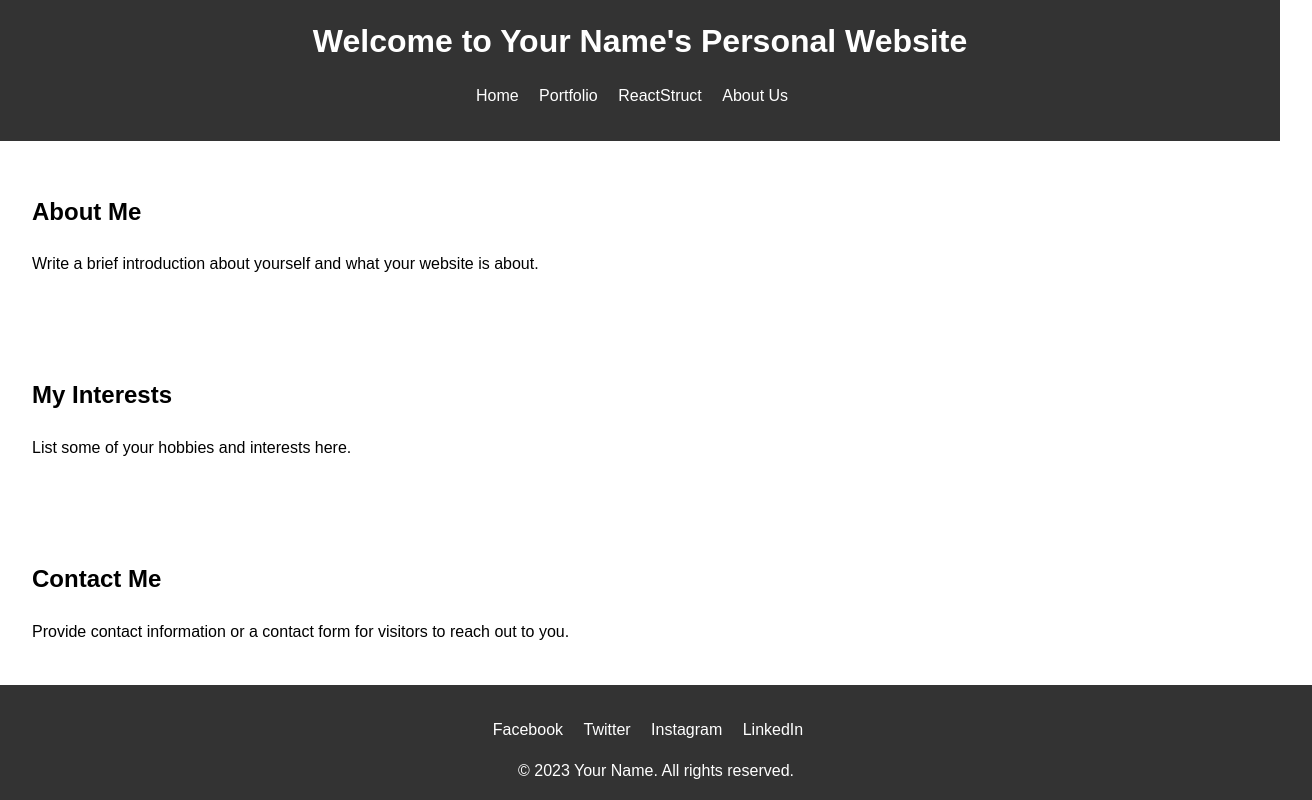
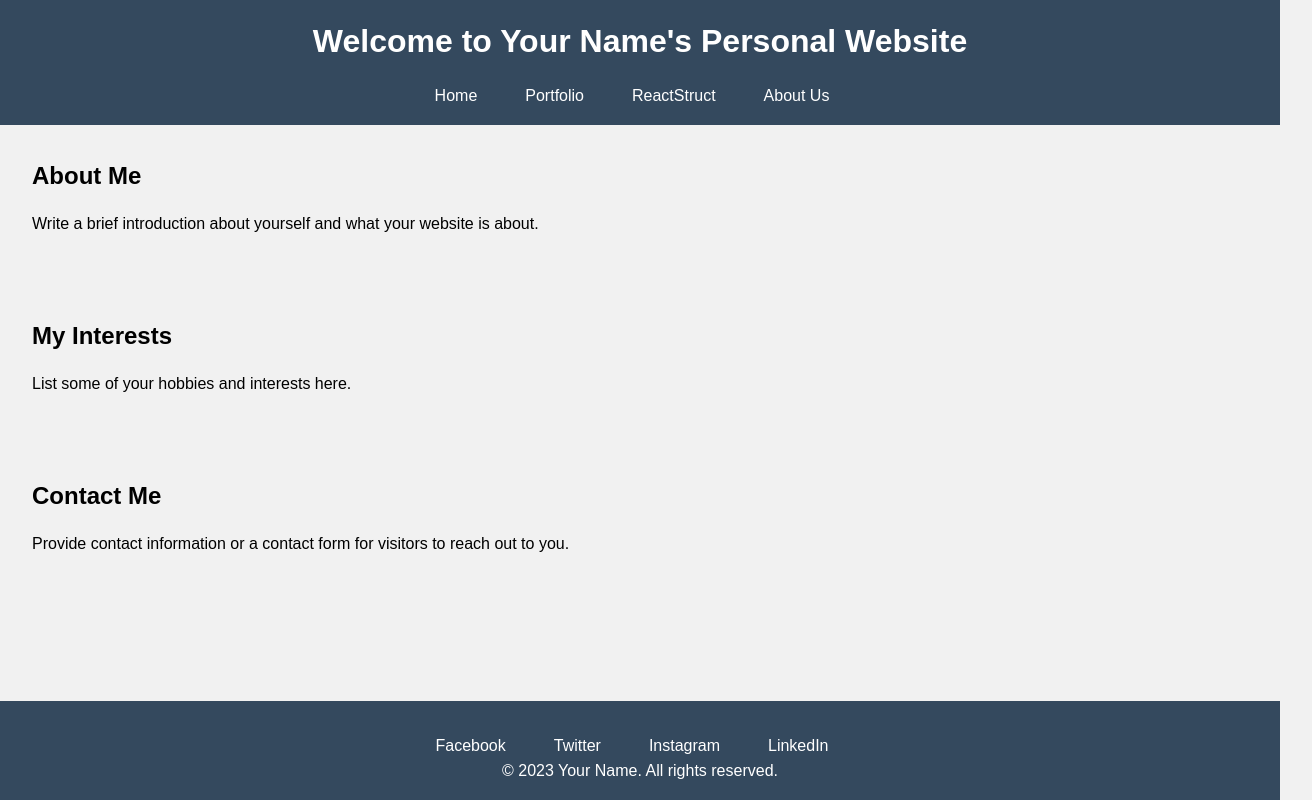
Before and after one commit to Priteshmewada/Priteshmewada.github.io, a plain HTML site: page index.html in a window 1280 px wide. Shown: the whole page, 1312 px wide, since content can reach past the window. Drawn offline with Linux system fonts and the light colour scheme.

Commit message:
Update styles.css

```diff
--- a/styles.css
+++ b/styles.css
@@ -1,46 +1,71 @@
-body {
-    font-family: Arial, sans-serif;
-    line-height: 1.6;
+/* Reset default browser styles */
+* {
+    box-sizing: border-box;
     margin: 0;
     padding: 0;
 }
 
+body {
+    font-family: Arial, sans-serif;
+    line-height: 1.6;
+    background-color: #f1f1f1;
+}
+
 header {
-    background-color: #333;
+    background-color: #34495e;
     color: #fff;
     text-align: center;
-    padding: 1rem;
+    padding: 1rem 0;
 }
 
 header h1 {
     margin: 0;
+    font-size: 2rem;
+}
+
+nav {
+    margin-top: 1rem;
 }
 
 nav ul {
     list-style: none;
-    padding: 0;
-    margin: 1rem 0;
+    display: flex;
+    justify-content: center;
 }
 
 nav ul li {
-    display: inline;
     margin-right: 1rem;
 }
 
 nav ul li a {
     color: #fff;
     text-decoration: none;
+    padding: 0.5rem 1rem;
+    border-radius: 4px;
+}
+
+nav ul li a:hover {
+    background-color: #2c3e50;
 }
 
 section {
     padding: 2rem;
 }
 
+h2 {
+    font-size: 1.5rem;
+    margin-bottom: 1rem;
+}
+
+p {
+    margin-bottom: 1rem;
+}
+
 footer {
-    background-color: #333;
+    background-color: #34495e;
     color: #fff;
     text-align: center;
-    padding: 1rem;
+    padding: 1rem 0;
     position: absolute;
     bottom: 0;
     width: 100%;
@@ -52,12 +77,12 @@ footer p {
 
 footer ul {
     list-style: none;
-    padding: 0;
-    margin: 1rem 0;
+    display: flex;
+    justify-content: center;
+    margin-top: 1rem;
 }
 
 footer ul li {
-    display: inline;
     margin-right: 1rem;
 }
 
```
